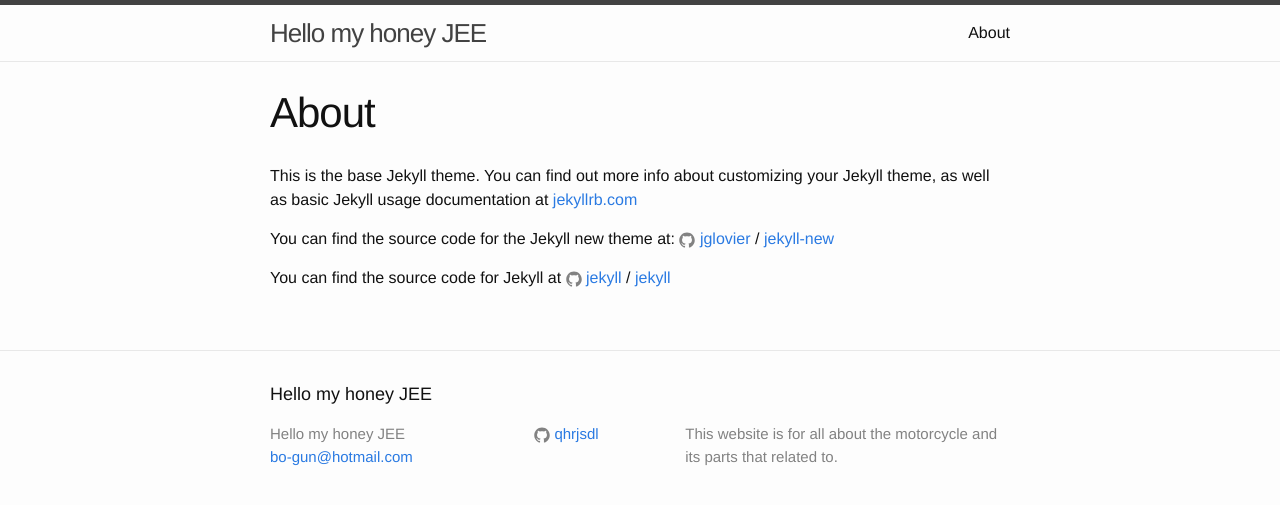
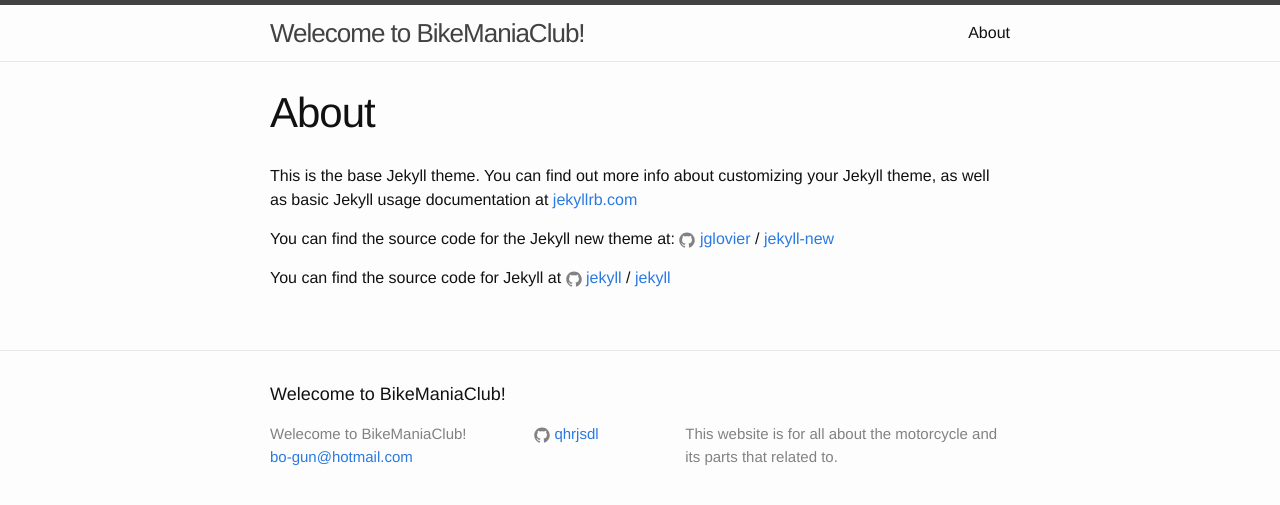
Before and after one commit to qhrjsdl/qhrjsdl.github.io, a Jekyll site: the page built from about.md, in a window 1280 px wide. Shown: the top 505 px of the page. Built offline with Jekyll 4.4.1, drawn with Linux system fonts in a browser that asks for light colours.

Commit message:
Update _config.yml

```diff
--- a/_config.yml
+++ b/_config.yml
@@ -6,7 +6,7 @@
 # 'jekyll serve'. If you change this file, please restart the server process.
 
 # Site settings
-title: Hello my honey JEE
+title: Welecome to BikeManiaClub!
 email: bo-gun@hotmail.com
 description: > # this means to ignore newlines until "baseurl:"
  This website is for all about the motorcycle and its parts that related to.
```
